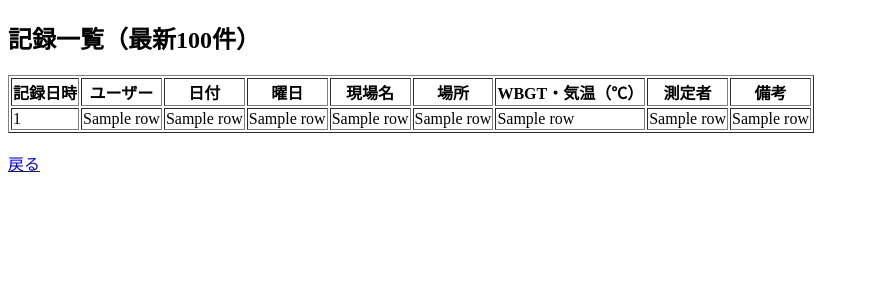
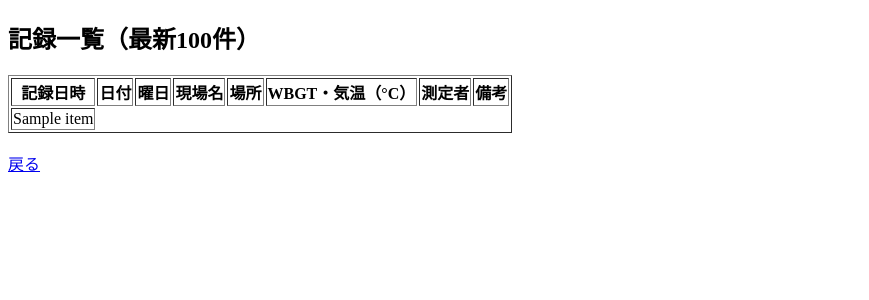
Before and after one commit to y0321suzuki/wbgt-app, a Flask app: template templates/records.html in a window 1280 px wide. Shown: the top 300 px of the page, without its empty margins (0-869 px from the left). Run offline with Flask 3, Linux system fonts and the light colour scheme; the template is opened without the code that fills it: most values are stand-ins (such as "Sample title", 1, 10 or a date in 2020).

Commit message:
Add files via upload

```diff
--- a/templates/records.html
+++ b/templates/records.html
@@ -10,26 +10,19 @@
     <table border="1">
         <tr>
             <th>記録日時</th>
-            <th>ユーザー</th>
             <th>日付</th>
             <th>曜日</th>
             <th>現場名</th>
             <th>場所</th>
-            <th>WBGT・気温（℃）</th>
+            <th>WBGT・気温（°C）</th>
             <th>測定者</th>
             <th>備考</th>
         </tr>
         {% for row in records %}
         <tr>
-            <td>{{ row[0] }}</td>
-            <td>{{ row[1] }}</td>
-            <td>{{ row[2] }}</td>
-            <td>{{ row[3] }}</td>
-            <td>{{ row[4] }}</td>
-            <td>{{ row[5] }}</td>
-            <td>{{ row[6] }}</td>
-            <td>{{ row[7] }}</td>
-            <td>{{ row[8] }}</td>
+            {% for item in row %}
+            <td>{{ item }}</td>
+            {% endfor %}
         </tr>
         {% endfor %}
     </table>
```
